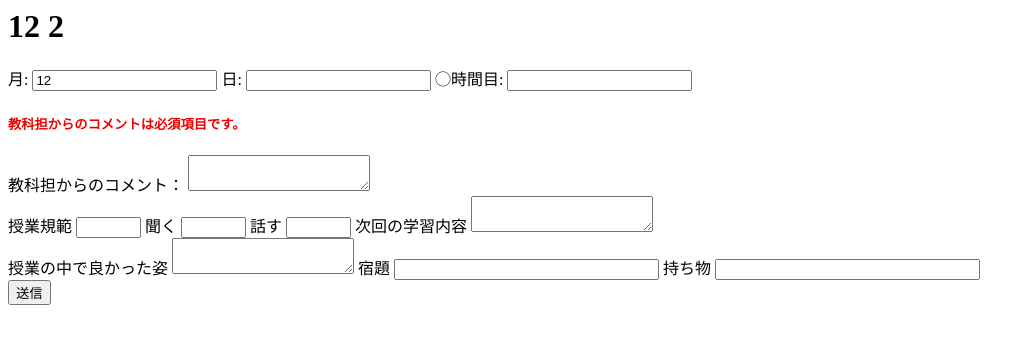
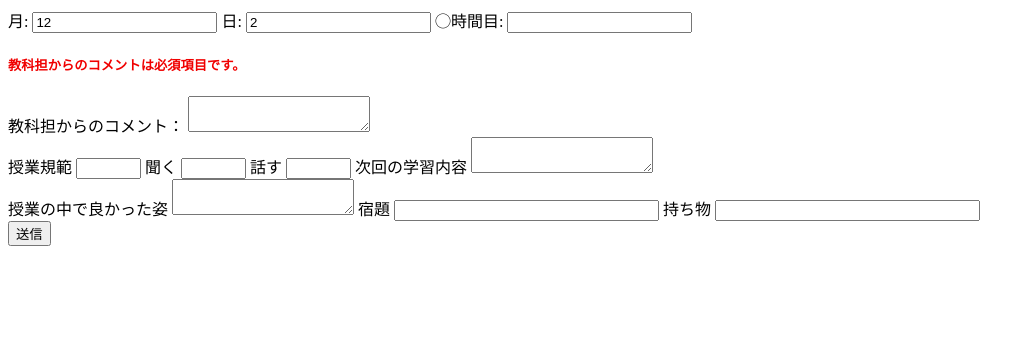
Before and after one commit to t-kodai0417/tempd, a Flask app: page / in a window 1280 px wide. Shown: the top 344 px of the page, without its empty margins (0-1035 px from the left). Run offline with Flask 2, Linux system fonts and the light colour scheme.

Commit message:
Update index.html

```diff
--- a/templates/index.html
+++ b/templates/index.html
@@ -1,11 +1,10 @@
 <body>
-	<h1> {{ d_month }} {{ d_day }} </h1>
 	<form action="/" method="GET" enctype="multipart/form-data">
 		<div>
       <label for="month">月:</label>
-      <input type="text" name="month" size="20" maxlength = "2" value="12">
+      <input type="text" name="month" size="20" maxlength = "2" value="{{ d_month }}">
       <label for="day">日:</label>
-      <input type="text" name="day" size="20" maxlength = "2" value="{{ day | safe }}">
+      <input type="text" name="day" size="20" maxlength = "2" value="{{ d_day }}">
 
       <label for="jikan">◯時間目:</label>
       <input type="text" name="jikan" size="20" maxlength = "1">
```
